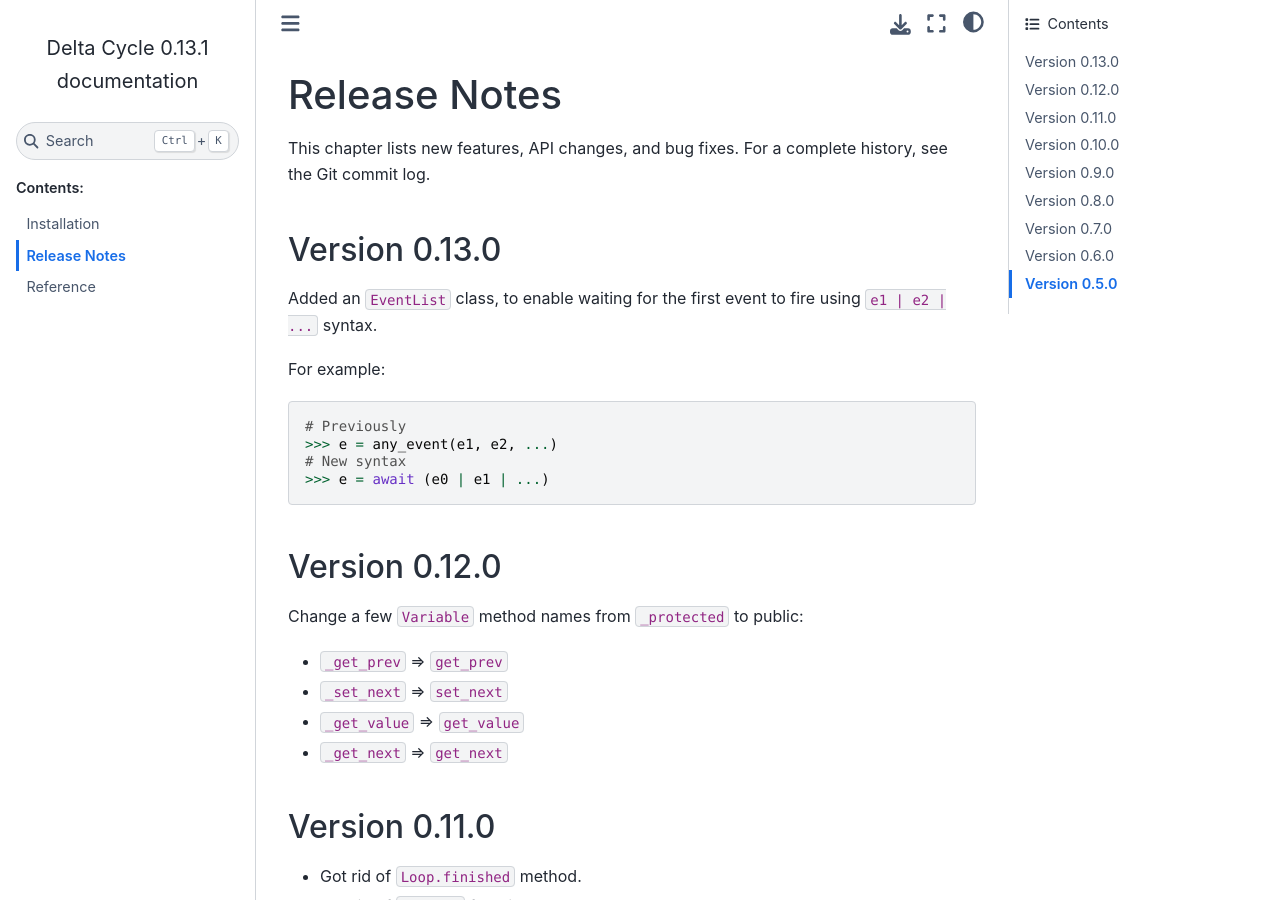
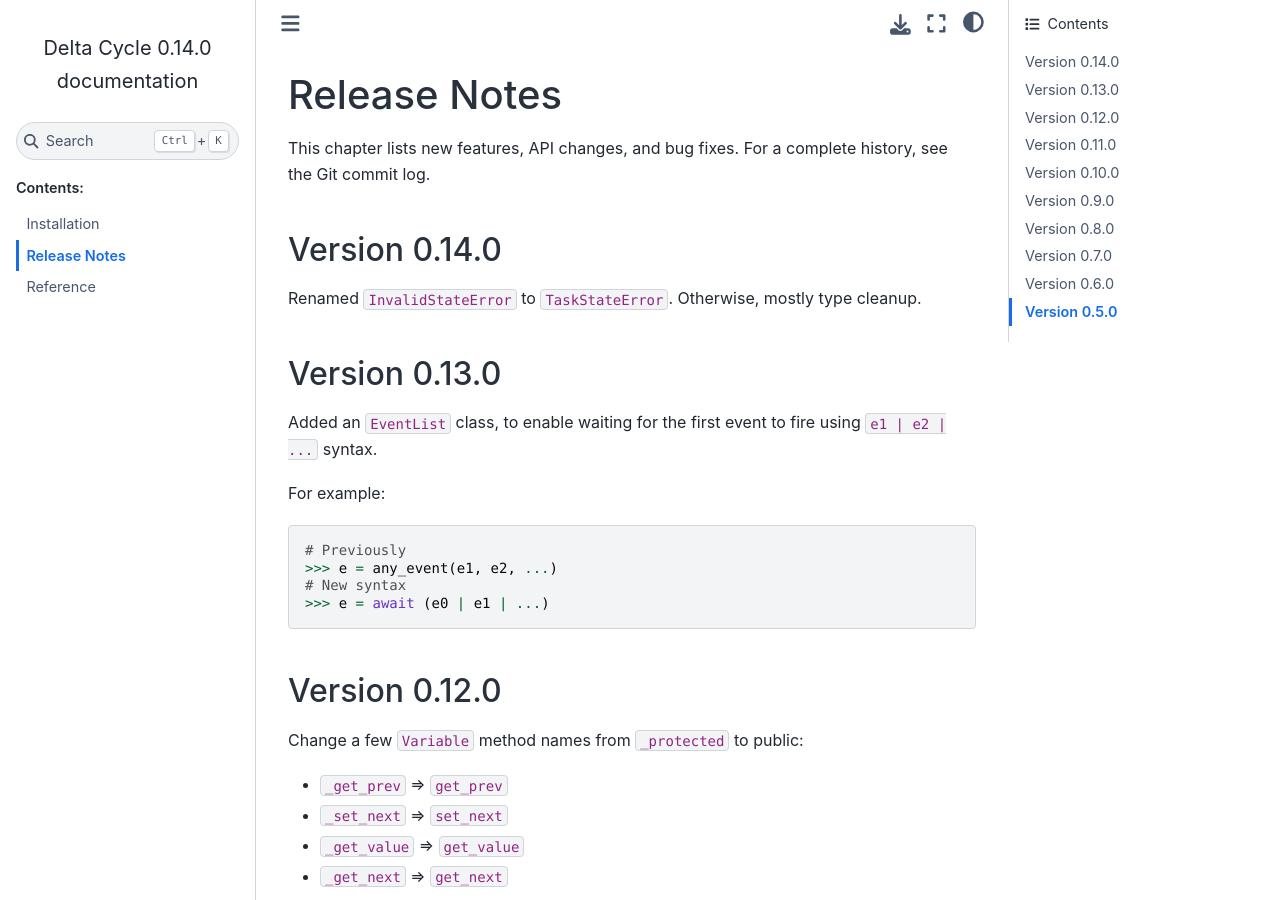
Before and after one commit to cjdrake/deltacycle, a Sphinx documentation site: the page built from doc/source/release_notes.rst, in a window 1280 px wide and 900 px high. Built offline with Sphinx 7.4.7 and the Sphinx Book theme 1.1.4, drawn with Linux system fonts in a browser that asks for light colours.

Commit message:
Release 0.14.0

```diff
--- a/doc/source/release_notes.rst
+++ b/doc/source/release_notes.rst
@@ -6,6 +6,13 @@
 
 This chapter lists new features, API changes, and bug fixes.
 For a complete history, see the Git commit log.
+
+
+Version 0.14.0
+==============
+
+Renamed ``InvalidStateError`` to ``TaskStateError``.
+Otherwise, mostly type cleanup.
 
 
 Version 0.13.0
--- a/pyproject.toml
+++ b/pyproject.toml
@@ -1,6 +1,6 @@
 [project]
 name = "deltacycle"
-version = "0.13.1"
+version = "0.14.0"
 description = "Delta Cycle"
 readme = "README.md"
 
```
Also changed, not shown: 1 other file.
